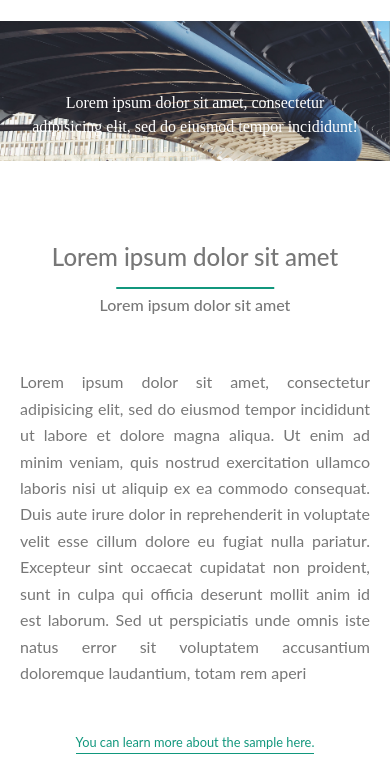
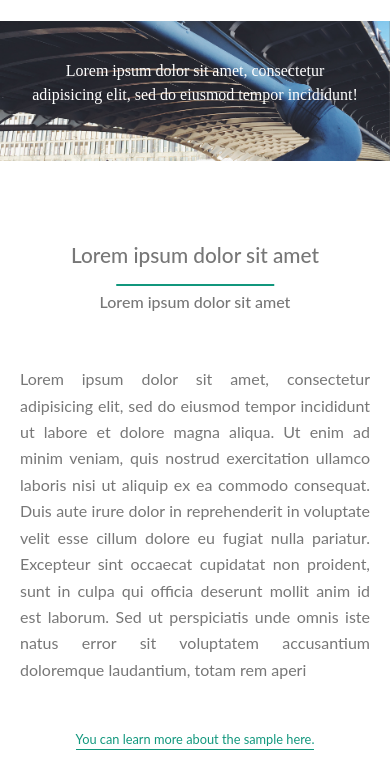
Before and after one commit to serrrgun/star-designz-test, a website built with webpack: page index.html in a window 390 px wide. Shown: the part 78-844 px from the top of the page. Built offline with nearby package versions, Linux system fonts and the light colour scheme; a web font is replaced by a local one.

Commit message:
feat: add bug fix

```diff
--- a/src/sass/abstract/_typography.scss
+++ b/src/sass/abstract/_typography.scss
@@ -1,8 +1,8 @@
 .title {
   position: relative;
   margin-bottom: 0;
-  font-size: 1.5rem;
-  line-height: 2rem;
+  font-size: 1.3rem;
+  line-height: 1.8rem;
   text-align: center;
   color: $light-gray;
 
--- a/src/sass/components/image.scss
+++ b/src/sass/components/image.scss
@@ -1,26 +1,15 @@
 .image {
   background-color: $light-gray;
 
-  // &__container {
-  //   position: relative;
-  //   max-width: 1920px;
-  //   width: 100%;
-  //   margin: 0 auto;
-  // }
+  &__container {
+    position: relative;
+  }
 
   &__text {
     position: absolute;
-    top: 20%;
+    top: 50%;
     width: 100%;
-
-    @media (min-width: 768px) {
-      top: 30%;
-    }
-
-    @media (min-width: 1200px) {
-      top: 50%;
-      width: 100%;
-    }
+    transform: translateY(-50%);
   }
 
   &__descr {
```
Also changed, not shown: index.html (+3 -3 lines).
